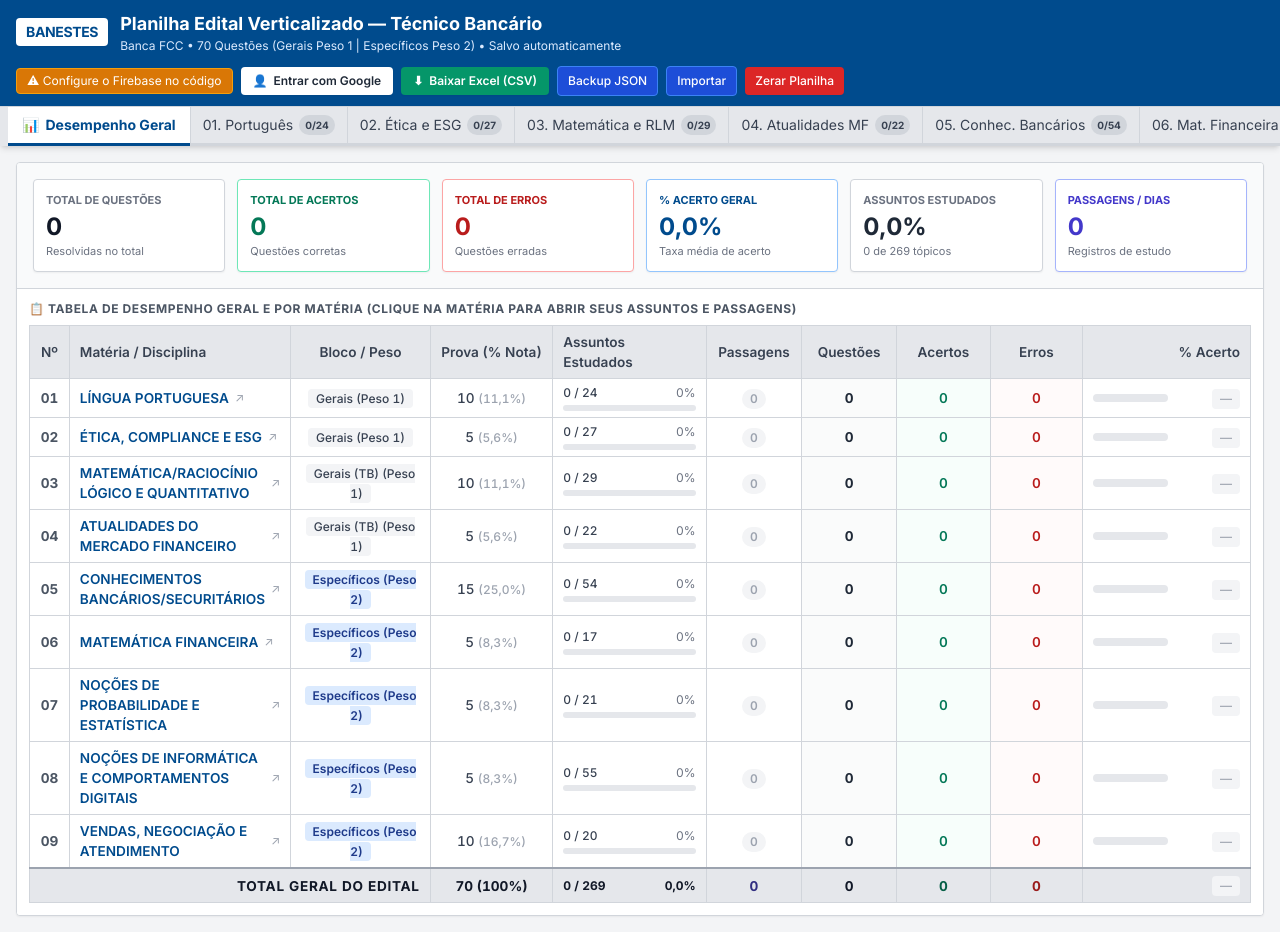
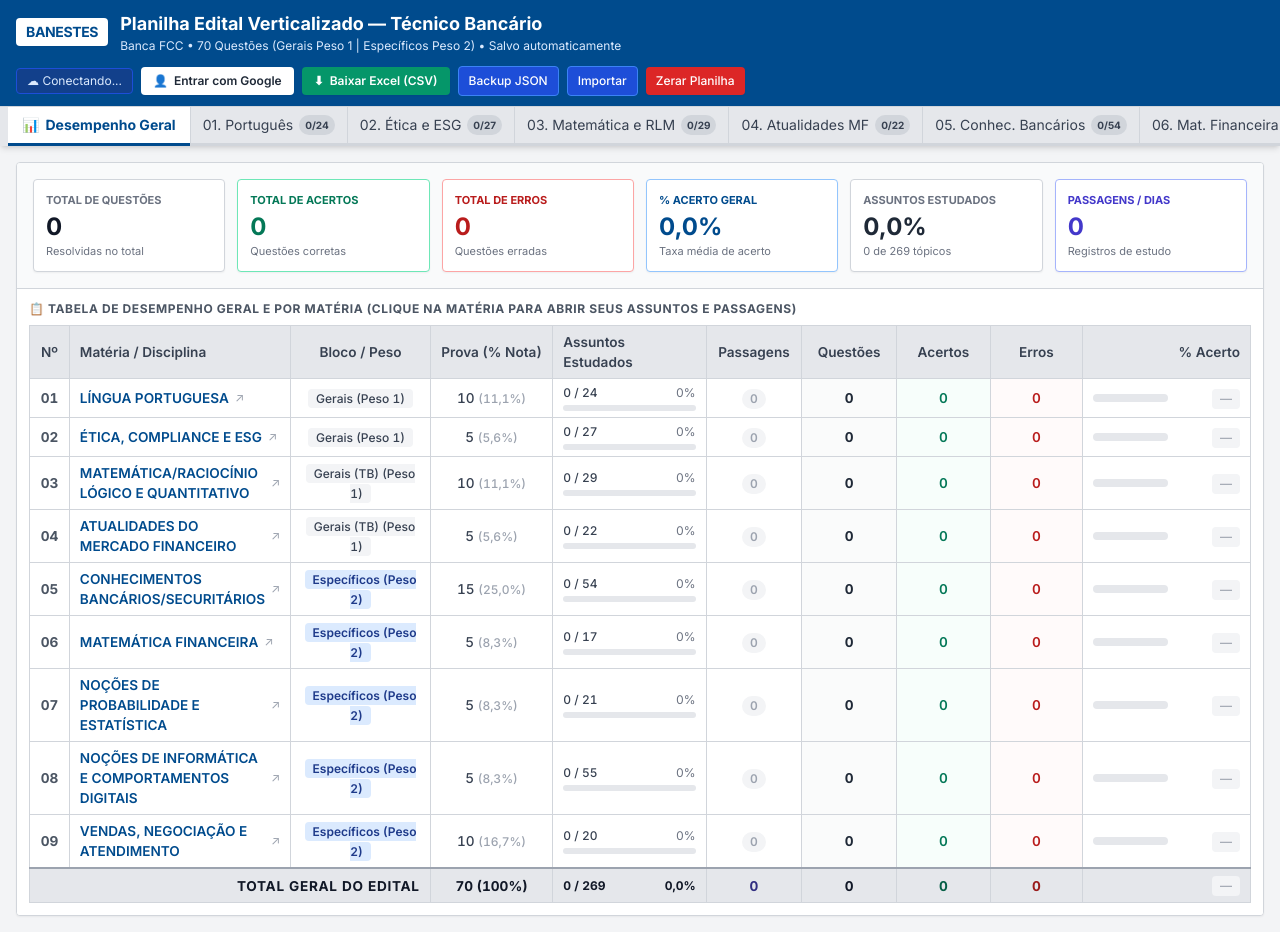
Before and after one commit to Felicsgomes/banestes, a plain HTML site: page index.html in a window 1280 px wide. Drawn offline with nearby package versions, Linux system fonts and the light colour scheme; no server answers.

Commit message:
com firebase

```diff
--- a/index.html
+++ b/index.html
@@ -310,15 +310,15 @@
 
         // ============================================================================
         // CONFIGURAÇÃO DO FIREBASE PARA O GITHUB PAGES
-        // Cole abaixo os dados do seu projeto obtidos no Firebase Console
+        // Credenciais conectadas ao seu projeto Firebase (planilha-banteses)
         // ============================================================================
         const MY_FIREBASE_CONFIG = {
-            apiKey: "COLE_SUA_API_KEY_AQUI",
-            authDomain: "SEU_PROJETO.firebaseapp.com",
-            projectId: "SEU_PROJETO",
-            storageBucket: "SEU_PROJETO.firebasestorage.app",
-            messagingSenderId: "SEU_SENDER_ID",
-            appId: "SEU_APP_ID"
+            apiKey: "AIzaSyBb-lO-hSafr80eNvFikQRSFR_n6gXOkFk",
+            authDomain: "planilha-banteses.firebaseapp.com",
+            projectId: "planilha-banteses",
+            storageBucket: "planilha-banteses.firebasestorage.app",
+            messagingSenderId: "11481329402",
+            appId: "1:11481329402:web:08924ee706420806526343"
         };
 
         const appId = typeof __app_id !== 'undefined' ? __app_id : 'planilha-banestes-v1';
```
